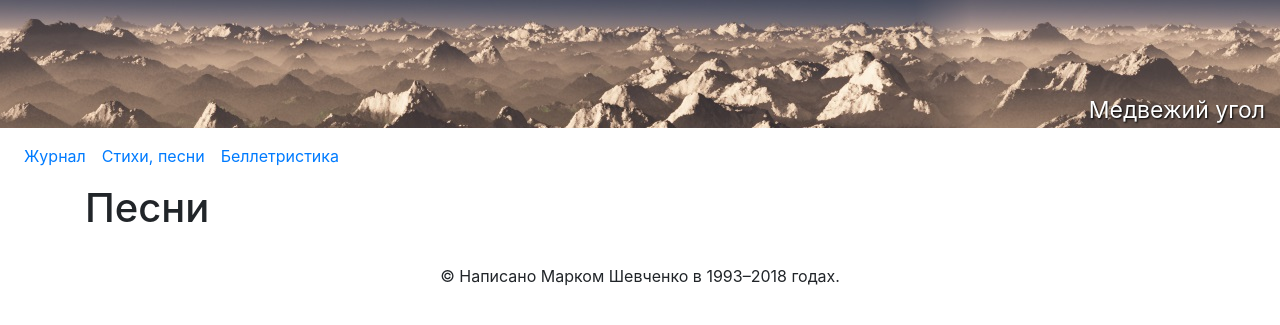
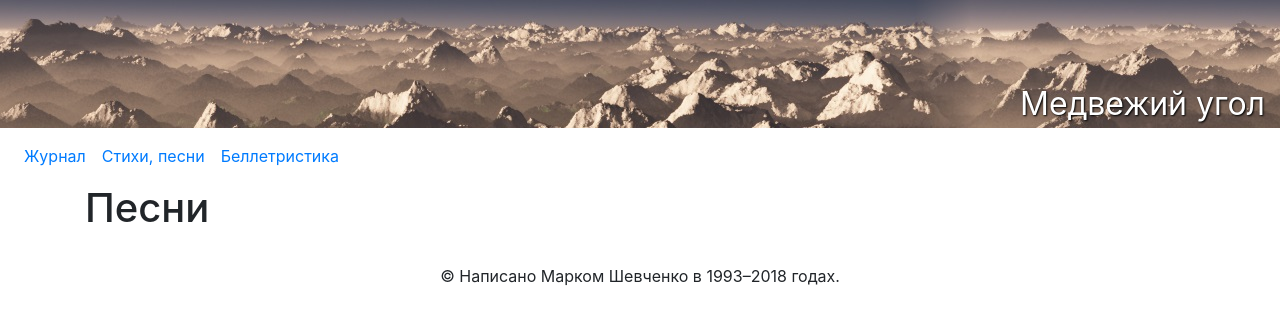
Before and after one commit to mark-shevchenko-name/mark-shevchenko-name.github.io, a Jekyll site: the page built from index.md, in a window 1280 px wide. Shown: the top 325 px of the page. Built offline with Jekyll 4.4.1, drawn with Linux system fonts in a browser that asks for light colours; our own code applies the rules of GitHub Pages for plain Markdown files.

Commit message:
Update main.css

```diff
--- a/css/main.css
+++ b/css/main.css
@@ -17,7 +17,7 @@ footer {
 
 .header-title:hover,
 .header-title {
-	font-size: 144%;
+	font-size: 32px;
 	color: white;
 	text-shadow: 1px 1px 2px black;
 	text-decoration: none;
```
